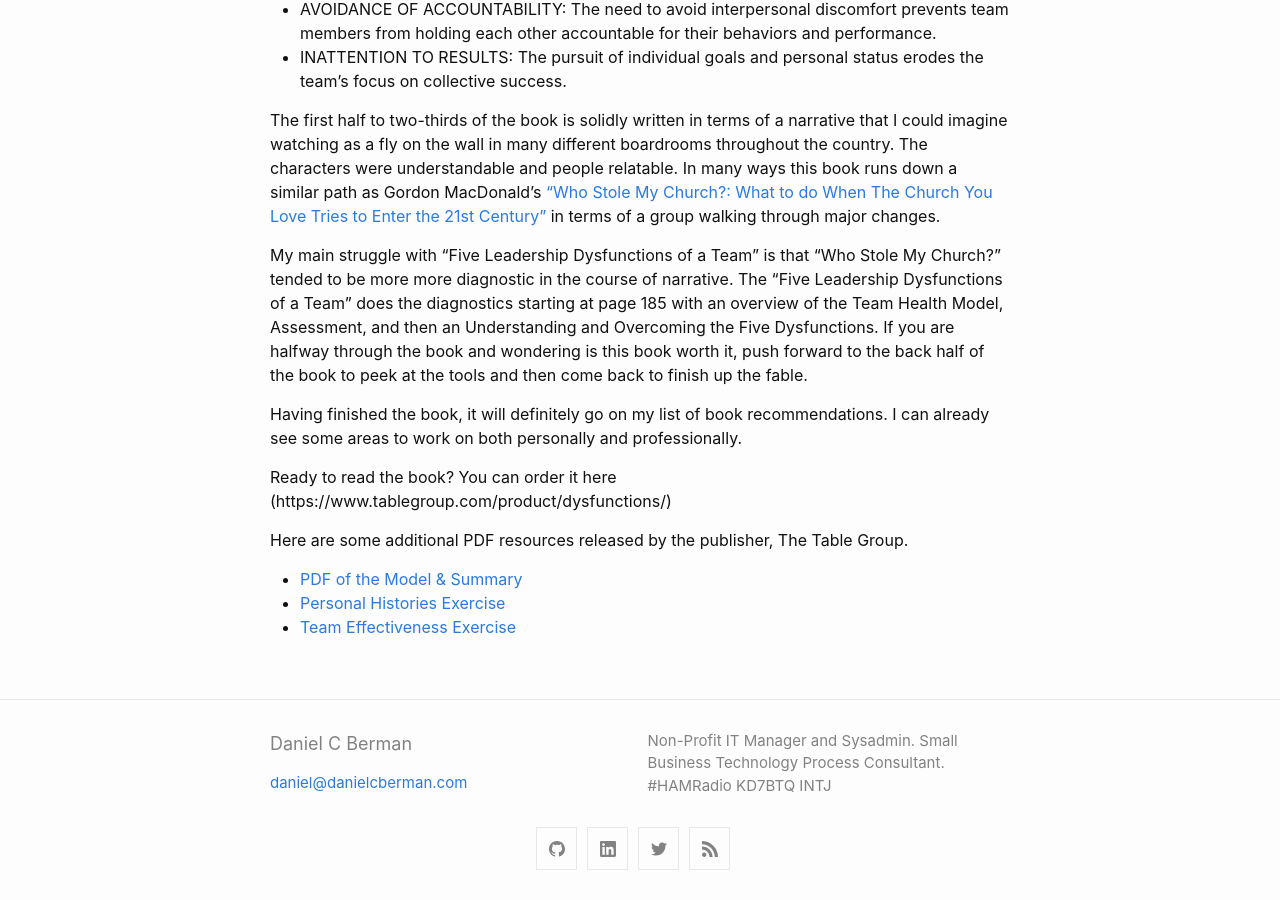
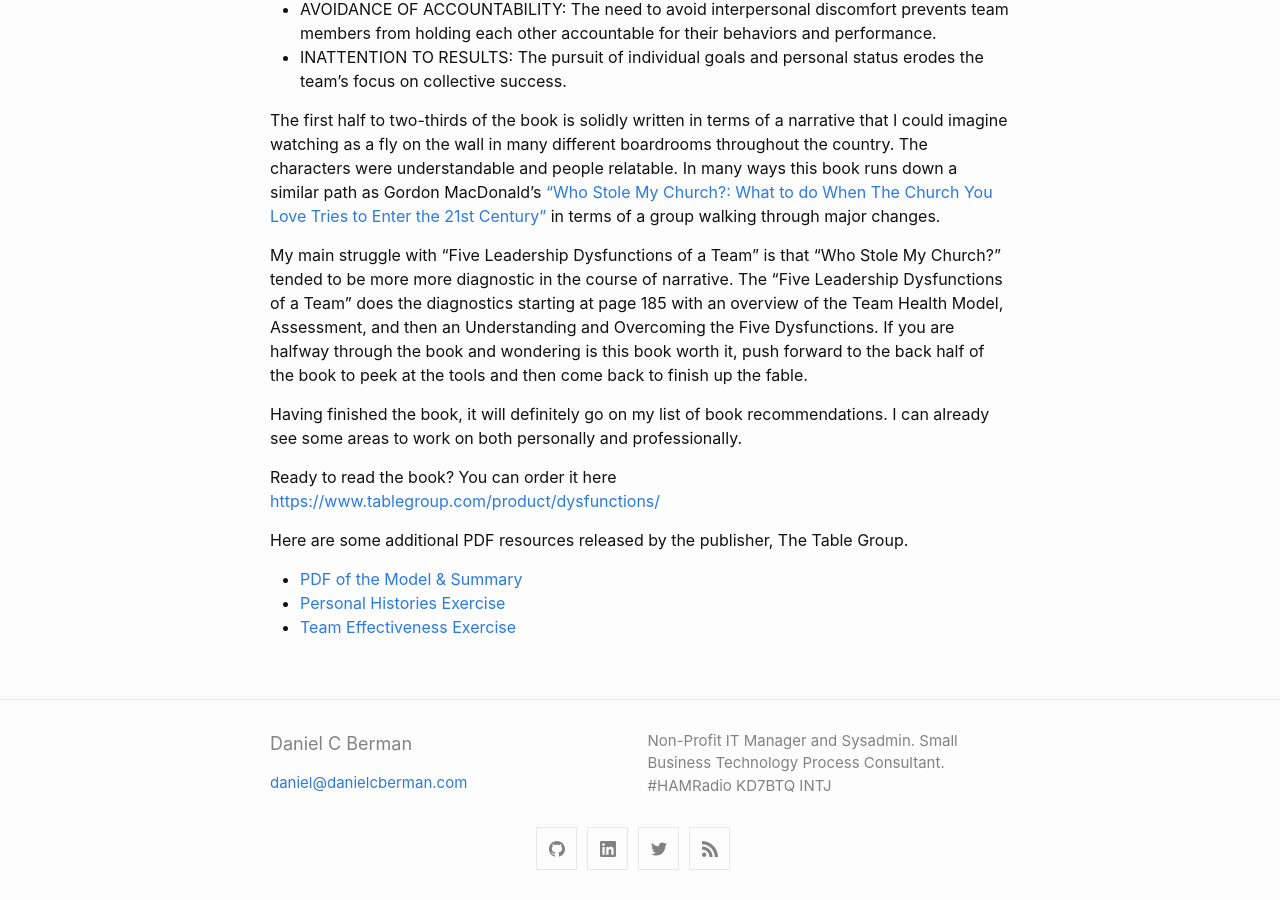
Before and after one commit to danielcberman/danielcberman.github.io, a Jekyll site: the page built from _posts/2021-09-25-the-five-dysfunctions-of-a-team.md, in a window 1280 px wide and 900 px high, scrolled down 683 px. Built offline with Jekyll 4.4.1, drawn with Linux system fonts in a browser that asks for light colours; part of the change alters nothing that is shown.

```diff
--- a/_posts/2021-09-25-the-five-dysfunctions-of-a-team.md
+++ b/_posts/2021-09-25-the-five-dysfunctions-of-a-team.md
@@ -21,7 +21,7 @@ My main struggle with "Five Leadership Dysfunctions of a Team" is that "Who Stol
 
 Having finished the book, it will definitely go on my list of book recommendations. I can already see some areas to work on both personally and professionally.
 
-Ready to read the book? You can order it here (https://www.tablegroup.com/product/dysfunctions/)
+Ready to read the book? You can order it here [https://www.tablegroup.com/product/dysfunctions/](https://www.tablegroup.com/product/dysfunctions/)
 
 Here are some additional PDF resources released by the publisher, The Table Group.
 
```
